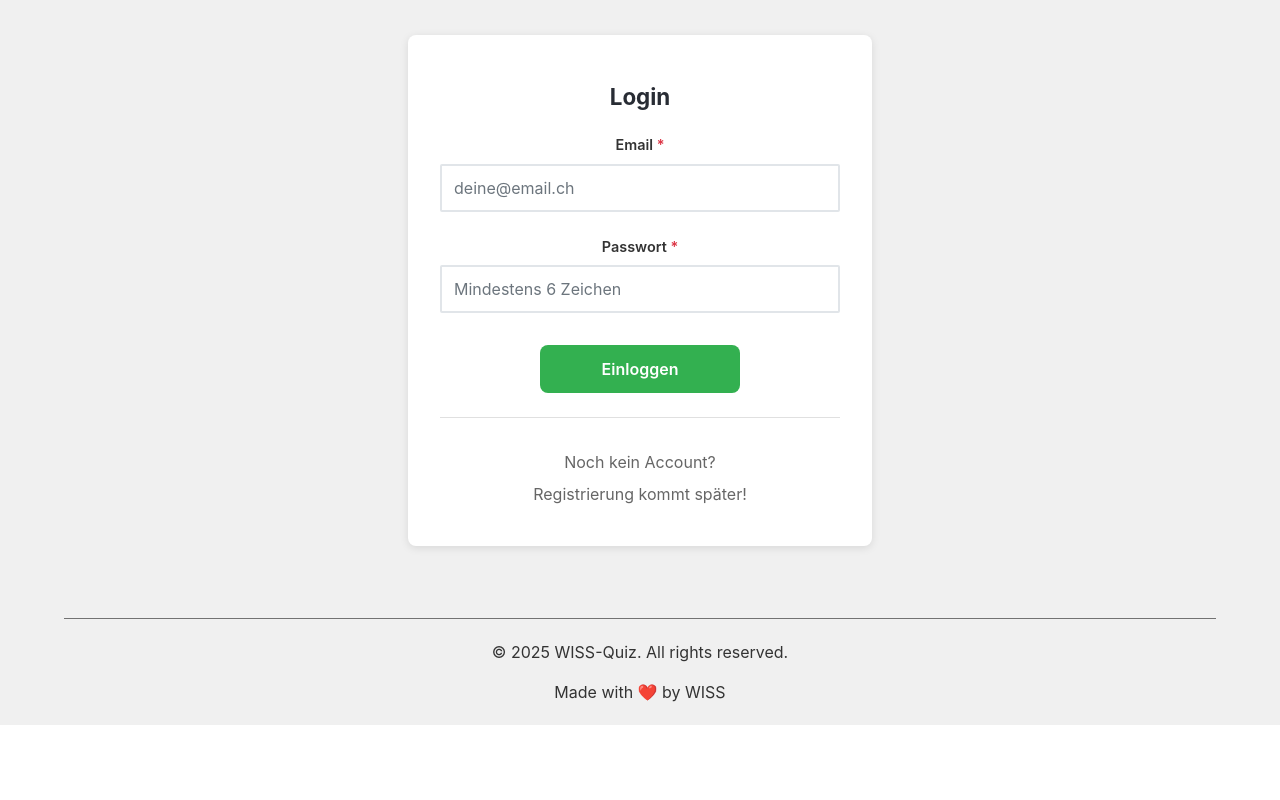
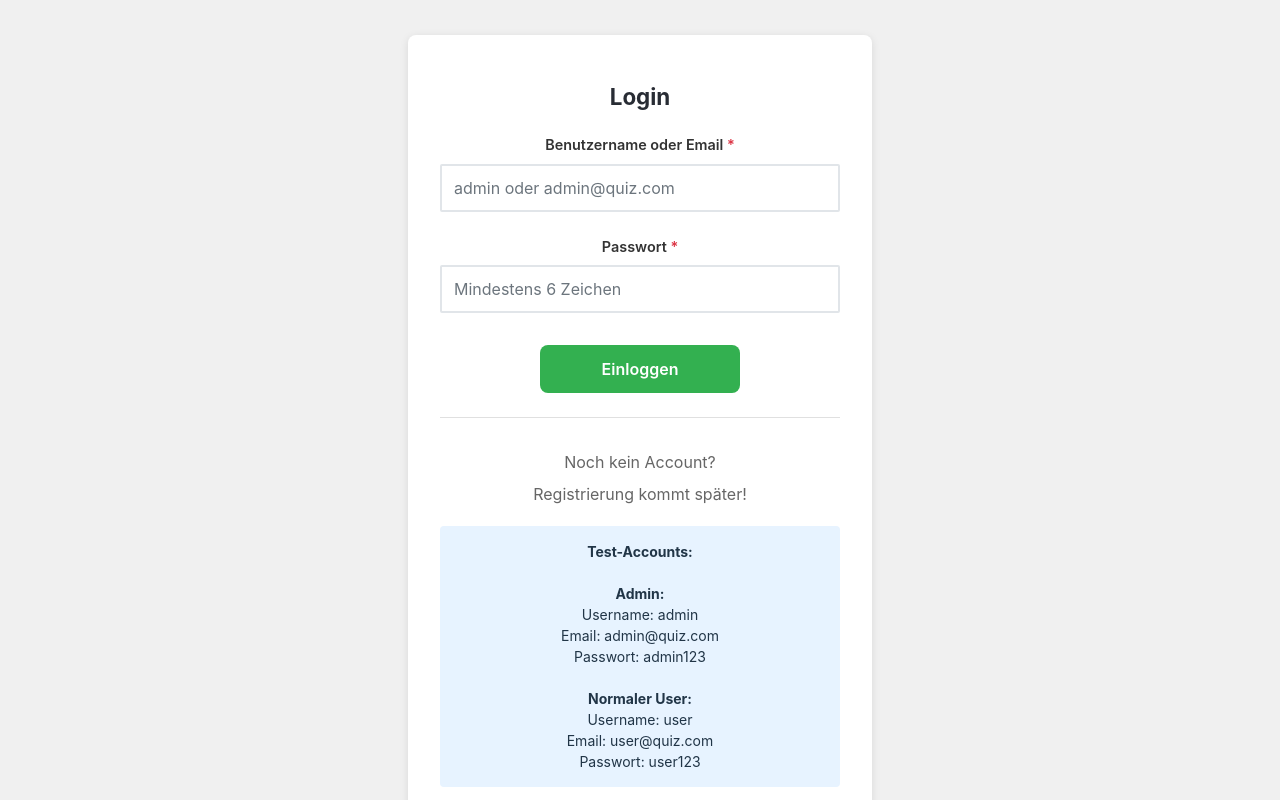
Before and after one commit to JohnnyKrup/quiz-frontend-mu, a React (Vite) app: page /login in a window 1280 px wide. Shown: the part 180-980 px from the top of the page. Before the commit the page ends 905 px from the top, so only its background shows below. Built offline with nearby package versions, Linux system fonts and the light colour scheme.

Commit message:
fix: rework Spring match

```diff
--- a/src/components/login-form.jsx
+++ b/src/components/login-form.jsx
@@ -5,13 +5,13 @@ const LoginForm = ({ onLogin }) => {
   // ==========================================
   // STATES: Formular-Daten
   // ==========================================
-  const [email, setEmail] = useState("");
+  const [usernameOrEmail, setUsernameOrEmail] = useState("");
   const [password, setPassword] = useState("");
 
   // ==========================================
   // STATES: Fehler-Messages
   // ==========================================
-  const [emailError, setEmailError] = useState("");
+  const [usernameOrEmailError, setUsernameOrEmailError] = useState("");
   const [passwordError, setPasswordError] = useState("");
 
   // ==========================================
@@ -24,40 +24,21 @@ const LoginForm = ({ onLogin }) => {
   // ==========================================
 
   /**
-   * Email validieren
-   * Regeln: Nicht leer, muss @ enthalten
+   * Username oder Email validieren (flexible!)
+   * Backend prüft ob Username oder Email - wir prüfen nur Grundsätzliches
    */
-  const validateEmail = (value) => {
-    // Regel 1: Darf nicht leer sein
+  const validateUsernameOrEmail = (value) => {
     if (!value.trim()) {
-      setEmailError("Email ist erforderlich");
+      setUsernameOrEmailError("Benutzername oder Email ist erforderlich");
       return false;
     }
 
-    // Regel 2: Muss @ enthalten
-    if (!value.includes("@")) {
-      setEmailError("Email muss @ enthalten");
+    if (value.length < 3) {
+      setUsernameOrEmailError("Mindestens 3 Zeichen erforderlich");
       return false;
     }
 
-    // Regel 3: Muss . nach @ enthalten
-    const atIndex = value.indexOf("@");
-    const dotAfterAt = value.indexOf(".", atIndex);
-    if (dotAfterAt === -1) {
-      setEmailError("Email muss einen Punkt nach dem @ enthalten");
-      return false;
-    }
-
-    // Regel 4: Muss 2-3 Zeichen nach dem letzten Punkt haben
-    const charsAfterDot = value.length - dotAfterAt - 1;
-    if (charsAfterDot < 2 || charsAfterDot > 3) {
-      setEmailError(
-        "Email muss 2-3 Zeichen nach dem Punkt haben (z.B. .ch, .com)"
-      );
-      return false;
-    }
-
-    setEmailError("");
+    setUsernameOrEmailError("");
     return true;
   };
 
@@ -69,12 +50,10 @@ const LoginForm = ({ onLogin }) => {
       setPasswordError("Passwort ist erforderlich");
       return false;
     }
-
     if (value.length < 6) {
       setPasswordError("Passwort muss mindestens 6 Zeichen haben");
       return false;
     }
-
     setPasswordError("");
     return true;
   };
@@ -82,11 +61,10 @@ const LoginForm = ({ onLogin }) => {
   // ==========================================
   // HANDLER: onChange
   // ==========================================
-
-  const handleEmailChange = (e) => {
+  const handleUsernameOrEmailChange = (e) => {
     const value = e.target.value;
-    setEmail(value);
-    if (emailError) validateEmail(value);
+    setUsernameOrEmail(value);
+    if (usernameOrEmailError) validateUsernameOrEmail(value);
   };
 
   const handlePasswordChange = (e) => {
@@ -98,16 +76,15 @@ const LoginForm = ({ onLogin }) => {
   // ==========================================
   // HANDLER: Submit
   // ==========================================
-
   const handleSubmit = (e) => {
     e.preventDefault();
 
     // Alle Felder validieren
-    const emailOk = validateEmail(email);
+    const usernameOrEmailOk = validateUsernameOrEmail(usernameOrEmail);
     const passwordOk = validatePassword(password);
 
     // Bei Fehler abbrechen
-    if (!emailOk || !passwordOk) {
+    if (!usernameOrEmailOk || !passwordOk) {
       return;
     }
 
@@ -115,7 +92,7 @@ const LoginForm = ({ onLogin }) => {
 
     // Login-Daten an Parent weitergeben
     const loginData = {
-      email: email,
+      usernameOrEmail: usernameOrEmail,
       password: password,
     };
 
@@ -130,7 +107,6 @@ const LoginForm = ({ onLogin }) => {
   // ==========================================
   // HELPER: CSS Klasse für Input
   // ==========================================
-
   const getInputClassName = (hasError, hasValue) => {
     let className = "form-input";
     if (!hasValue) return className;
@@ -141,26 +117,27 @@ const LoginForm = ({ onLogin }) => {
   // ==========================================
   // RENDER
   // ==========================================
-
   return (
     <form onSubmit={handleSubmit} className="auth-form">
       <h2>Login</h2>
 
-      {/* EMAIL INPUT */}
+      {/* USERNAME OR EMAIL INPUT */}
       <div className="form-group">
-        <label htmlFor="email">
-          Email <span className="required">*</span>
+        <label htmlFor="usernameOrEmail">
+          Benutzername oder Email <span className="required">*</span>
         </label>
         <input
-          type="email"
-          id="email"
-          value={email}
-          onChange={handleEmailChange}
-          placeholder="deine@email.ch"
-          className={getInputClassName(emailError, email)}
+          type="text"
+          id="usernameOrEmail"
+          value={usernameOrEmail}
+          onChange={handleUsernameOrEmailChange}
+          placeholder="admin oder admin@quiz.com"
+          className={getInputClassName(usernameOrEmailError, usernameOrEmail)}
           disabled={isLoading}
         />
-        {emailError && <span className="error-message">{emailError}</span>}
+        {usernameOrEmailError && (
+          <span className="error-message">{usernameOrEmailError}</span>
+        )}
       </div>
 
       {/* PASSWORD INPUT */}
@@ -185,7 +162,7 @@ const LoginForm = ({ onLogin }) => {
       {/* SUBMIT BUTTON */}
       <div className="form-submit">
         <Button
-          text={isLoading ? "🔄 Lädt..." : "Einloggen"}
+          text={isLoading ? "Lädt..." : "Einloggen"}
           onAnswerClick={handleSubmit}
           disabled={isLoading}
           className="submit-button"
--- a/src/components/navigation.jsx
+++ b/src/components/navigation.jsx
@@ -1,11 +1,6 @@
 import { Link } from "react-router-dom";
-import { useContext } from "react";
-import { AuthContext } from "../contexts/AuthContext.jsx";
 
 const Navigation = () => {
-  // AuthContext nutzen
-  const { isAuthenticated, user } = useContext(AuthContext);
-
   return (
     <nav className="layout-header-nav">
       <Link to="/">Home</Link>
@@ -14,22 +9,6 @@ const Navigation = () => {
       <Link to="/regeln">Regeln</Link>
       <Link to="/blabli">Impressum</Link>
       <Link to="/login">Login</Link>
-
-      {/* Authentifizierungsstatus anzeigen */}
-      {isAuthenticated && (
-        <span
-          style={{
-            marginLeft: "20px",
-            padding: "5px 10px",
-            background: user.role === "ADMIN" ? "#dc3545" : "#007bff",
-            color: "white",
-            borderRadius: "4px",
-            fontSize: "14px",
-          }}
-        >
-          👤 {user.username} ({user.role})
-        </span>
-      )}
     </nav>
   );
 };
--- a/src/pages/Login.jsx
+++ b/src/pages/Login.jsx
@@ -1,11 +1,11 @@
-//import { useState } from "react";
+// import { useState } from "react";
 import LoginForm from "../components/login-form";
 
 const Login = () => {
   const handleLogin = (loginData) => {
     console.log("Login Daten:", loginData);
-    // TODO: Später mit AuthContext und API verbinden
-    alert(`Login-Versuch mit: ${loginData.email}`);
+    // TODO: Später mit AuthContext und API verbinden (Nachmittag!)
+    alert(`Login-Versuch mit: ${loginData.usernameOrEmail}`);
   };
 
   return (
@@ -17,6 +17,37 @@ const Login = () => {
           <p>Noch kein Account?</p>
           <p>Registrierung kommt später!</p>
         </div>
+
+        {/* Test Credentials Hinweis */}
+        <div
+          style={{
+            marginTop: "20px",
+            padding: "15px",
+            backgroundColor: "#e7f3ff",
+            borderRadius: "4px",
+            fontSize: "14px",
+          }}
+        >
+          <strong>Test-Accounts:</strong>
+          <br />
+          <br />
+          <strong>Admin:</strong>
+          <br />
+          Username: admin
+          <br />
+          Email: admin@quiz.com
+          <br />
+          Passwort: admin123
+          <br />
+          <br />
+          <strong>Normaler User:</strong>
+          <br />
+          Username: user
+          <br />
+          Email: user@quiz.com
+          <br />
+          Passwort: user123
+        </div>
       </div>
     </div>
   );
```
